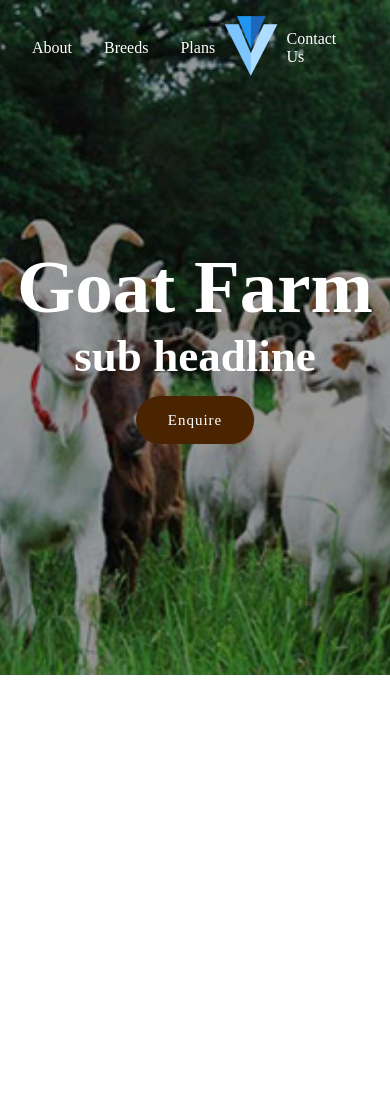
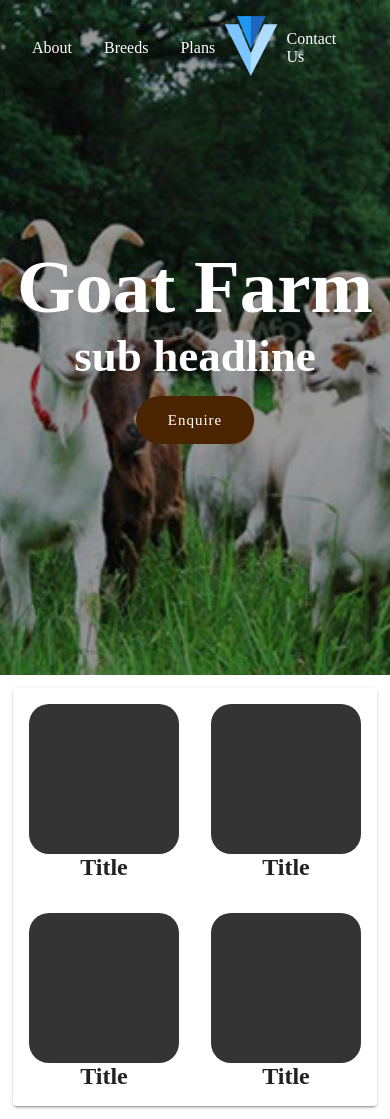
Before and after one commit to sohamtamboli/goatfarming, a Nuxt app: page / in a window 390 px wide. Before the commit the page ends 844 px from the top, so only its background shows below. Built offline with nearby package versions, Linux system fonts and the light colour scheme.

Commit message:
breeds card component

```diff
--- /dev/null
+++ b/components/Breeds.vue
@@ -0,0 +1,39 @@
+<template>
+  <div class="container__card">
+    <div class="img__wrapper">
+      <!-- <img src="" alt="" class="img" /> -->
+    </div>
+    <h2 class="img__title">Title</h2>
+  </div>
+</template>
+
+<script>
+export default {}
+</script>
+
+<style lang="css" scoped>
+.container__card {
+  display: flex;
+  flex-direction: column;
+  justify-content: center;
+  align-items: center;
+}
+.img__wrapper {
+  width: 300px;
+  height: 300px;
+  border-radius: 20px;
+  background: rgb(52, 52, 52);
+}
+@media only screen and (max-width: 1200px) {
+  .img__wrapper {
+    width: 250px;
+    height: 250px;
+  }
+}
+@media only screen and (max-width: 600px) {
+  .img__wrapper {
+    width: 150px;
+    height: 150px;
+  }
+}
+</style>
--- a/components/PlanCard.vue
+++ b/components/PlanCard.vue
@@ -203,6 +203,15 @@ export default {
     show: {},
     shows: true,
   }),
+  mounted() {
+    if (screen.width <= 768) {
+      this.dynoWidth = 380
+
+      if (screen.width <= 400) {
+        this.dynoWidth = 340
+      }
+    }
+  },
   methods: {
     // eslint-disable-next-line object-shorthand
     toggleShow: function (idx) {
@@ -214,15 +223,6 @@ export default {
         this.show.idx = true
       }
     },
-  },
-  mounted() {
-    if (screen.width <= 768) {
-      this.dynoWidth = 380
-
-      if (screen.width <= 400) {
-        this.dynoWidth = 340
-      }
-    }
   },
 }
 </script>
--- a/components/cardSubComponents/CardTable.vue
+++ /dev/null
@@ -1,27 +0,0 @@
-<template>
-  <Fragment>
-    <v-list-item v-for="(plan, idx1) in plandata" :key="idx1">
-      <v-list-item-content>{{ plan.selfInvest }}</v-list-item-content>
-      <v-list-item-content class="align-end justify-center">
-        {{ plan.selfInvestValue }}
-      </v-list-item-content>
-    </v-list-item>
-  </Fragment>
-</template>
-
-<script>
-import { Fragment } from 'vue-fragment'
-export default {
-  components: {
-    Fragment,
-  },
-  props: {
-    plandata: {
-      type: Array,
-      default: () => [],
-    },
-  },
-}
-</script>
-
-<style lang="scss" scoped></style>
--- a/components/cardSubComponents/CardTitle.vue
+++ /dev/null
@@ -1,24 +0,0 @@
-<template>
-  <Fragment>
-    <v-card-title v-for="(title, idx) in titles" :key="idx">
-      {{ title.name }}
-    </v-card-title>
-  </Fragment>
-</template>
-
-<script>
-import { Fragment } from 'vue-fragment'
-export default {
-  components: {
-    Fragment,
-  },
-  props: {
-    titles: {
-      type: Array,
-      default: () => [],
-    },
-  },
-}
-</script>
-
-<style lang="css" scoped></style>
--- a/pages/index.vue
+++ b/pages/index.vue
@@ -7,11 +7,23 @@
         <nuxt-link to="/contact" class="btn">Enquire</nuxt-link>
       </div>
     </div>
+    <v-card class="breeds__container" elevation="8">
+      <div class="cards__container">
+        <div v-for="i in 4" :key="i" class="wrapper">
+          <Breeds />
+        </div>
+      </div>
+    </v-card>
   </div>
 </template>
 
 <script>
-export default {}
+import Breeds from '@/components/Breeds'
+export default {
+  components: {
+    Breeds,
+  },
+}
 </script>
 <style lang="css" scoped>
 .bg__wrappper {
@@ -56,4 +68,36 @@ export default {}
   outline: none;
   border: none;
 }
+.breeds__container {
+  display: flex;
+  align-items: center;
+  justify-content: center;
+  margin: 2rem;
+  padding: 1rem;
+}
+.cards__container {
+  margin: 0 auto;
+  display: grid;
+  gap: 32px;
+  padding: 1rem;
+  grid-template-columns: repeat(4, 300px);
+}
+
+@media only screen and (max-width: 1200px) {
+  .cards__container {
+    grid-template-columns: repeat(2, 280px);
+    grid-template-rows: 1fr 1fr;
+  }
+}
+@media only screen and (max-width: 600px) {
+  .cards__container {
+    grid-template-columns: repeat(2, 150px);
+    grid-template-rows: 1fr 1fr;
+    padding: 0.5rem;
+  }
+  .breeds__container {
+    margin: 0.8rem;
+    padding: 0.5rem;
+  }
+}
 </style>
```
